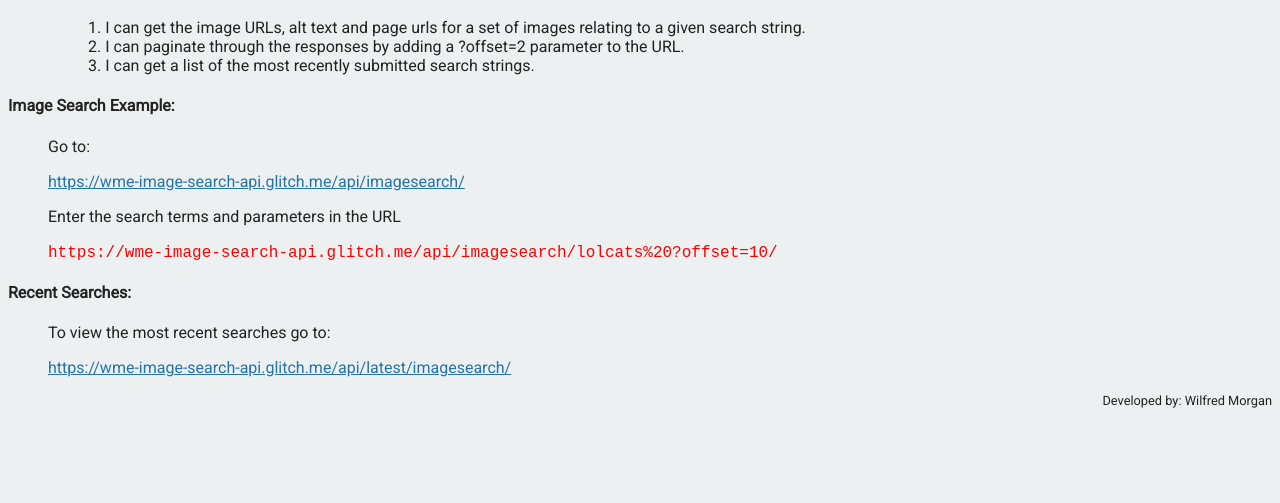
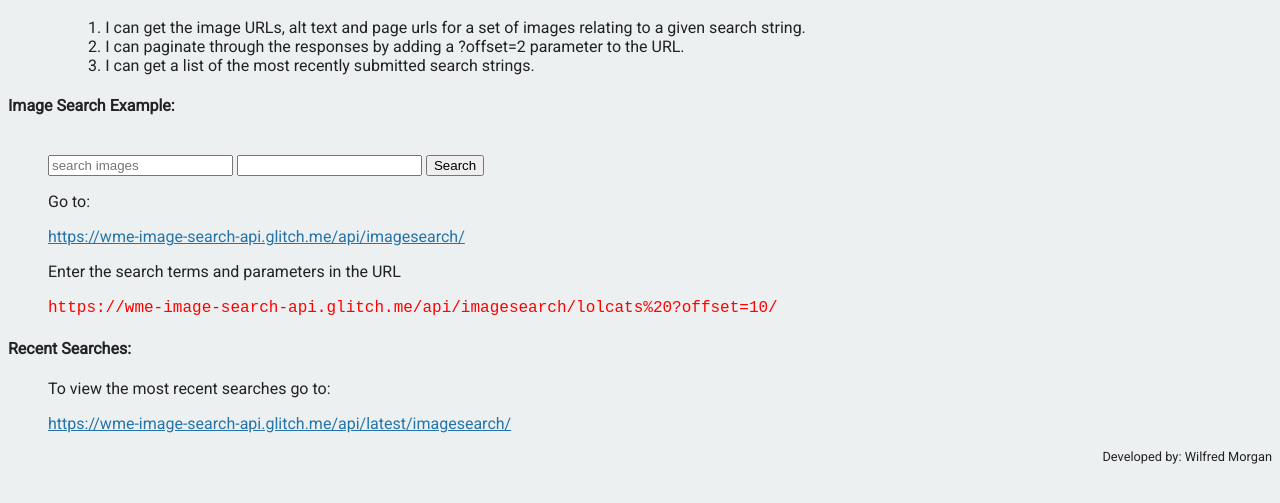
Before and after one commit to wmemorgan/image-search-api, a website: page views/index.html in a window 1280 px wide. Shown: the part 103-606 px from the top of the page. Drawn offline with Linux system fonts and the light colour scheme; files that its build step writes are made by us from their sources.

Commit message:
Add search box

```diff
--- a/server.js
+++ b/server.js
@@ -98,9 +98,9 @@
 })
 
 app.get('/api/imagesearch/:search*', (req, res) => {
-  var { search } = req.params,
-  { offset } = req.query;
+  // var { search } = req.query
 
+  var { search, offset } = req.query
   let record = {
     search: search,
     offset: offset,
@@ -108,6 +108,7 @@
   }
   insertSearchRecord(record);
   runSearch(search, offset, res).catch(console.error);
+  console.log(search, offset)
 });
 
 app.get('/api/latest/imagesearch', (req, res) => {
--- a/views/index.html
+++ b/views/index.html
@@ -22,6 +22,14 @@
 
   <h4>Image Search Example:</h4>
   <blockquote>
+    <div class="container">
+      <form action="api/imagesearch/:search">
+        <input type="text" id="search" name="search" placeholder="search images">
+        <input type="number" name="offset" id="offset">
+        <button id="search-btn">Search</button>
+      </form>
+
+    </div>
     <p>Go to:</p>
     <a href="https://wme-image-search-api.glitch.me/api/imagesearch/">
        https://wme-image-search-api.glitch.me/api/imagesearch/
```
